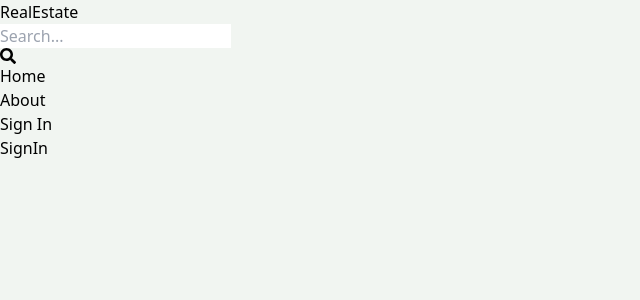
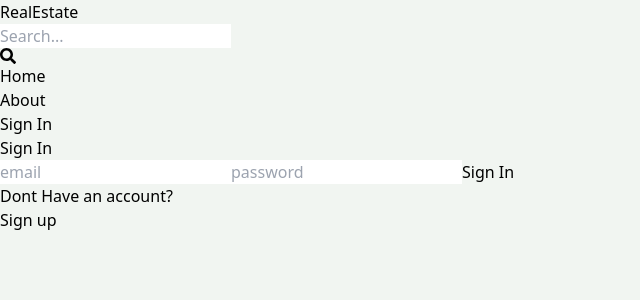
Before and after one commit to ammyfuture/real-estate-website, a React (Vite) app in the folder real-estate/: page /sign-in in a window 1280 px wide. Shown: the top 300 px of the page, without its empty margins (0-640 px from the left). Built offline with nearby package versions, Linux system fonts and the light colour scheme.

Commit message:
95% done with signin page ui and functionality

```diff
--- a/real-estate/src/pages/SignIn.jsx
+++ b/real-estate/src/pages/SignIn.jsx
@@ -1,4 +1,81 @@
+import { useState } from "react";
+import { Link, useNavigate } from "react-router-dom";
 const SignIn = () => {
-  return <div>SignIn</div>;
+  const [formData, setFormData] = useState({});
+  const [error, setError] = useState(null);
+  const [loading, setLoading] = useState(false);
+  const navigate = useNavigate();
+
+  const handleChange = (e) => {
+    setFormData({
+      ...formData,
+      [e.target.id]: e.target.value,
+    });
+  };
+
+  const handleSubmit = async (e) => {
+    e.preventDefault();
+    setLoading(true);
+
+    try {
+      const res = await fetch("/api/auth/signin", {
+        method: "POST",
+        headers: {
+          "Content-Type": "application/json",
+        },
+        body: JSON.stringify(formData),
+      });
+
+      const data = await res.json();
+
+      if (data.success === false) {
+        setLoading(false);
+        setError(data.message);
+        return;
+      }
+      setLoading(false);
+      setError(null);
+      navigate("/");
+    } catch (err) {
+      setLoading(false);
+      setError(err.message);
+    }
+  };
+
+  return (
+    <div className="p-3 max-w-lg mx-auto">
+      <h1 className="text-3xl text-center font-semibold my-7">Sign In</h1>
+      <form className="flex flex-col gap-4" onSubmit={handleSubmit}>
+        <input
+          type="email"
+          placeholder="email"
+          className="border p-3 rounded-lg"
+          id="email"
+          onChange={handleChange}
+        />
+
+        <input
+          type="password"
+          placeholder="password"
+          className="border p-3 rounded-lg"
+          id="password"
+          onChange={handleChange}
+        />
+        <button
+          disabled={loading}
+          className="bg-slate-700 text-white p-3 rounded-lg uppercase hover:opacity-95 disabled:opacity-80"
+        >
+          {loading ? "Loading..." : "Sign In"}
+        </button>
+      </form>
+      <div className="flex gap-2 mt-5">
+        <p>Dont Have an account?</p>
+        <Link to="/sign-up">
+          <span className="text-blue-700">Sign up</span>
+        </Link>
+      </div>
+      {error && <p className="text-red-500 mt-5">{error}</p>}
+    </div>
+  );
 };
 export default SignIn;
--- a/real-estate/src/pages/SignUp.jsx
+++ b/real-estate/src/pages/SignUp.jsx
@@ -79,7 +79,7 @@
       <div className="flex gap-2 mt-5">
         <p>Have an account?</p>
         <Link to="/sign-in">
-          <span className="text-blue-700">Sign In</span>
+          <span className="text-blue-700">Sign in</span>
         </Link>
       </div>
       {error && <p className="text-red-500 mt-5">{error}</p>}
```
